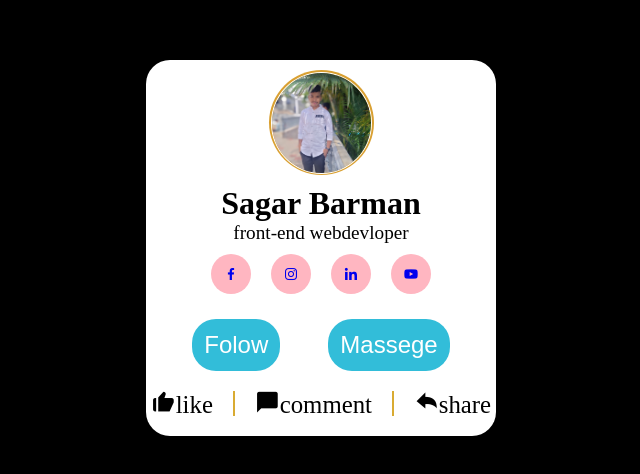
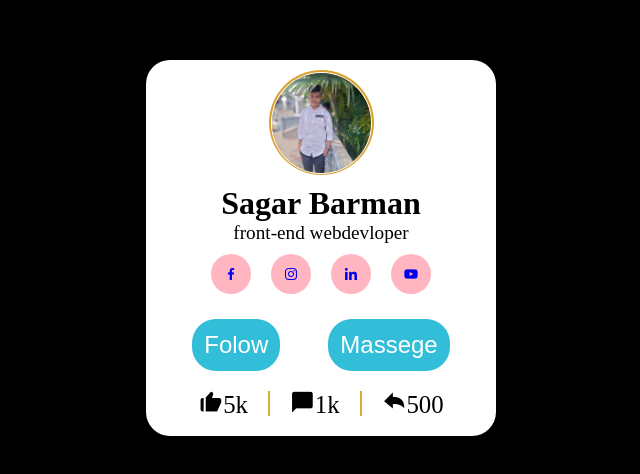
Before and after one commit to sagarbarman37/My-Profile-card, a plain HTML site: page index.html in a window 1280 px wide. Shown: the part 112-586 px from the top of the page, without its empty margins (319-959 px from the left). Drawn offline with nearby package versions, Linux system fonts and the light colour scheme.

Commit message:
Update index.html

```diff
--- a/index.html
+++ b/index.html
@@ -41,9 +41,9 @@
     </div>
     <!-- analytics-->
     <div class="analytics">
-      <i class="bx bxs-like bx-sm">like</i>
-      <i class="bx bxs-comment bx-sm">comment</i>
-      <i class="bx bxs-share bx-sm">share</i>
+      <i class="bx bxs-like bx-sm">5k</i>
+      <i class="bx bxs-comment bx-sm">1k</i>
+      <i class="bx bxs-share bx-sm">500</i>
 
     </div>
 
```
